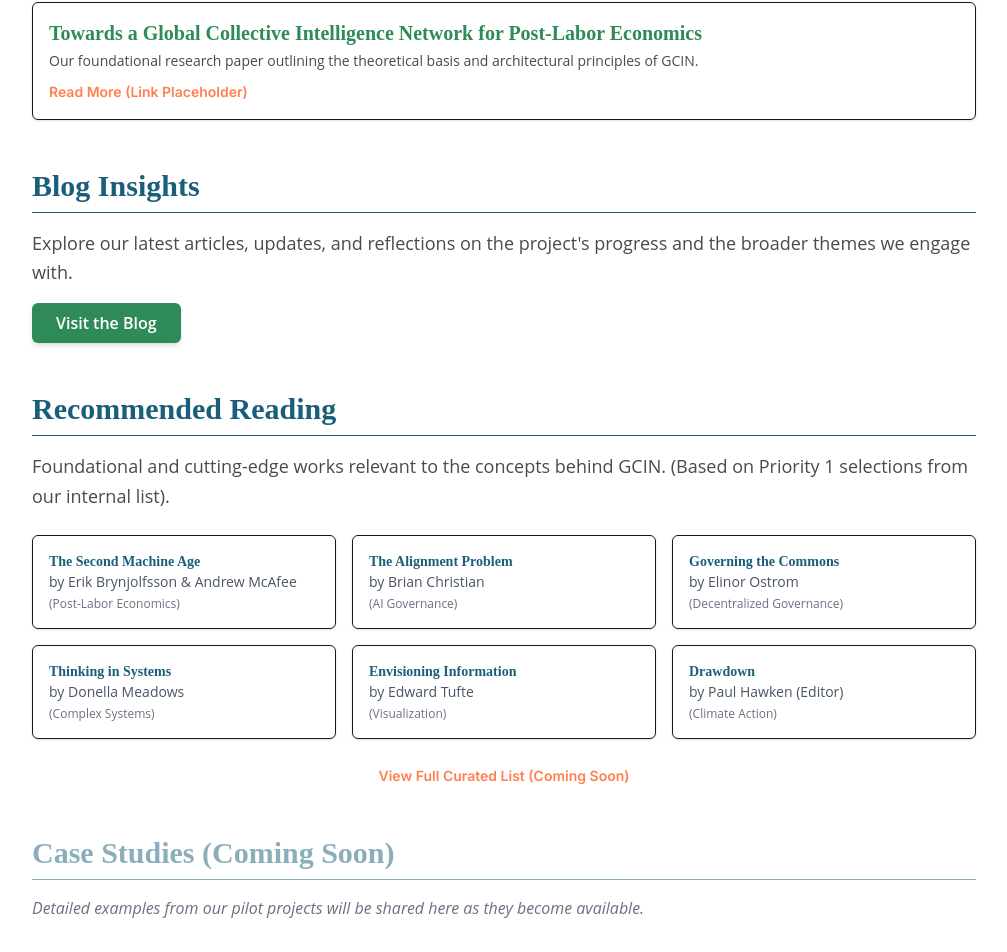
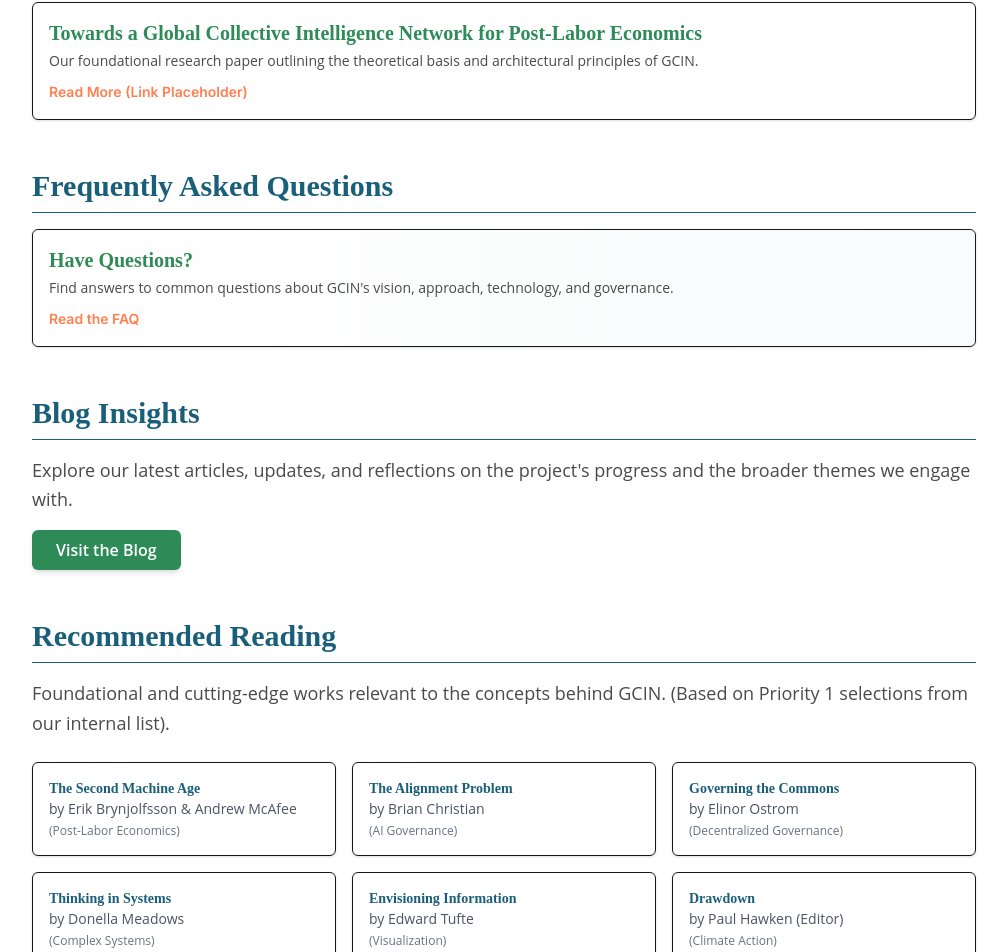
Before and after one commit to dpodeweltz/gcin-website, a Next.js app: page /resources in a window 1280 px wide. Shown: the part 895-1847 px from the top of the page, without its empty margins (136-1143 px from the left). Built offline with nearby package versions, Linux system fonts and the light colour scheme.

Commit message:
feat: Added FAQ section to Resources page

```diff
--- a/src/app/resources/page.tsx
+++ b/src/app/resources/page.tsx
@@ -76,6 +76,20 @@
             </div>
           </section>
 
+
+          {/* *** ADDED FAQ Link Section *** */}
+          <section>
+             <h2 className="text-3xl font-semibold font-['Montserrat'] text-[#1A5F7A] mb-4 border-b pb-2">
+                Frequently Asked Questions
+             </h2>
+             <div className="p-4 border rounded-md shadow-sm hover:shadow-md transition-shadow bg-gradient-to-r from-white to-gray-50">
+                 <h3 className="text-xl font-semibold font-['Montserrat'] text-[#2E8B57] mb-1">Have Questions?</h3>
+                 <p className="text-sm font-['Open_Sans'] text-[#4A4A4A] mb-2">Find answers to common questions about GCIN&apos;s vision, approach, technology, and governance.</p>
+                 <Link href="/faq" className="text-sm font-semibold text-[#FF7F50] hover:underline">Read the FAQ</Link>
+              </div>
+          </section>
+          {/* *** END FAQ Link Section *** */}
+
           {/* Blog Insights Section */}
           <section>
             <h2 className="text-3xl font-semibold font-['Montserrat'] text-[#1A5F7A] mb-4 border-b pb-2">
```
